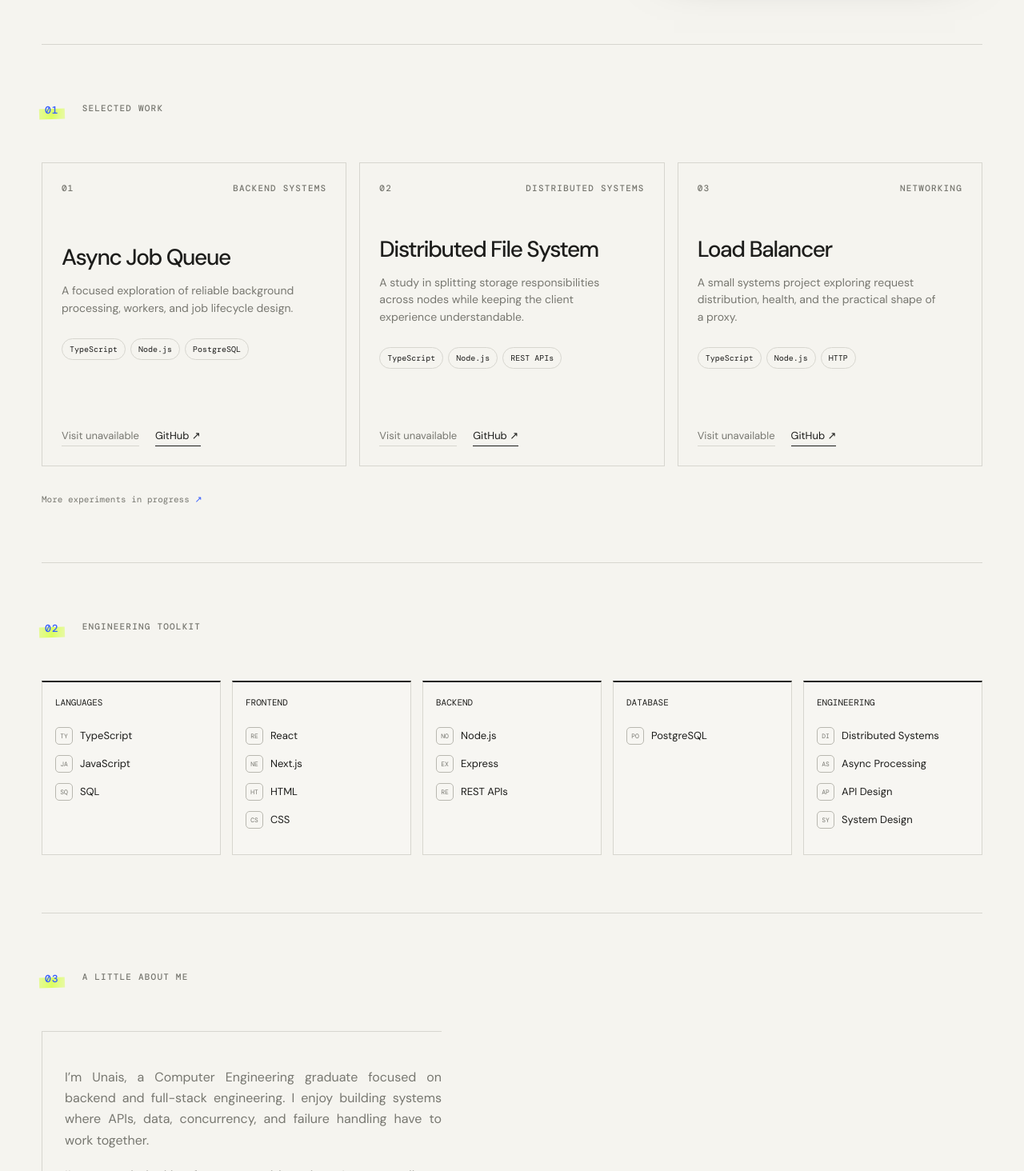
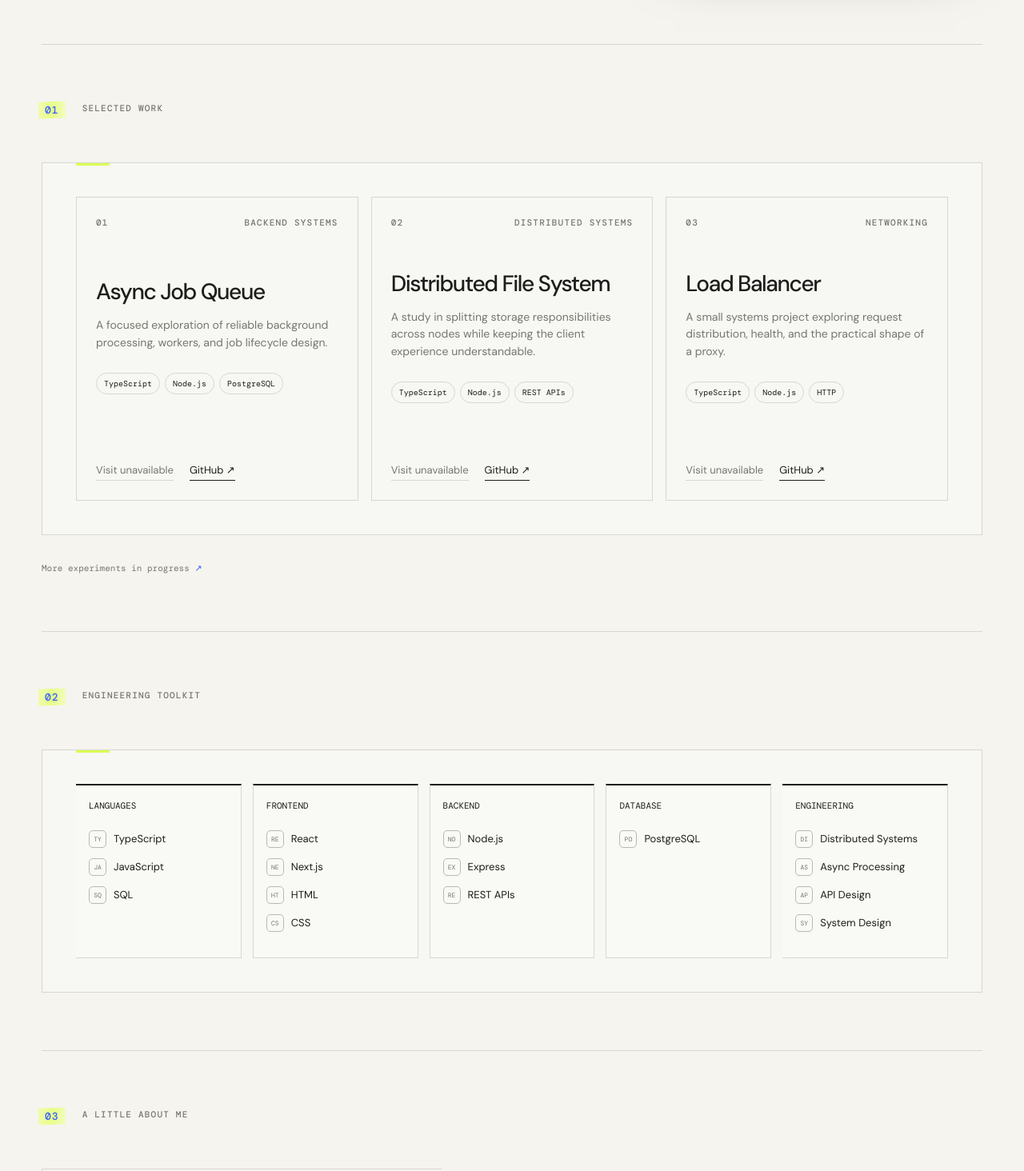
Before and after one commit to unais-08/portfolio, a React (Vite) app: page / in a window 1280 px wide. Shown: the part 606-2070 px from the top of the page at 80% size. Built offline with nearby package versions, Linux system fonts and the light colour scheme.

Commit message:
feat: enhance layout and styling for project and skills sections; improve hover effects and responsiveness

```diff
--- a/src/index.css
+++ b/src/index.css
@@ -231,8 +231,8 @@ h2 em {
     content: '';
     position: absolute;
     z-index: -1;
-    inset: 42% -3px -2px;
-    background: linear-gradient(100deg, rgba(217, 255, 82, .55), rgba(217, 255, 82, .9), rgba(217, 255, 82, .45));
+    inset: -1px -4px -1px;
+    background: linear-gradient(100deg, rgba(239, 255, 153, .72), rgba(229, 255, 122, .88), rgba(242, 255, 174, .68));
     transform: rotate(-2deg);
 }
 
@@ -250,6 +250,26 @@ h2 em {
     display: grid;
     grid-template-columns: repeat(3, 1fr);
     gap: 16px;
+    padding: clamp(24px, 4vw, 42px);
+    position: relative;
+    border: 1px solid var(--line);
+    background: rgba(255, 255, 255, .22);
+    transition: background .25s, border-color .25s;
+}
+
+.project-grid:hover {
+    background: #fff;
+    border-color: #b9b8b0;
+}
+
+.project-grid::before {
+    content: '';
+    position: absolute;
+    top: 0;
+    left: clamp(24px, 4vw, 42px);
+    width: 42px;
+    height: 3px;
+    background: var(--accent);
 }
 
 .project-card {
@@ -406,13 +426,39 @@ h2 em {
 .skills-grid {
     display: grid;
     grid-template-columns: repeat(4, 1fr);
-    gap: 20px;
+    gap: 0;
     margin-top: 56px;
+    padding: clamp(24px, 4vw, 42px);
+    position: relative;
+    border: 1px solid var(--line);
+    background: rgba(255, 255, 255, .22);
+    transition: background .25s, border-color .25s;
+}
+
+.skills-grid:hover {
+    background: #fff;
+    border-color: #b9b8b0;
+}
+
+.skills-grid::before {
+    content: '';
+    position: absolute;
+    top: 0;
+    left: clamp(24px, 4vw, 42px);
+    width: 42px;
+    height: 3px;
+    background: var(--accent);
 }
 
 .skill-group {
-    border-top: 1px solid var(--ink);
-    padding-top: 15px;
+    min-height: 190px;
+    padding: 14px 20px 8px;
+    border-top: 1px solid var(--line);
+    border-left: 1px solid var(--line);
+}
+
+.skill-group:nth-child(4n + 1) {
+    border-left: 0;
 }
 
 .skill-group h3 {
@@ -752,6 +798,11 @@ h2 em {
         min-height: 330px;
     }
 
+    .project-grid {
+        padding: 22px 16px;
+        gap: 12px;
+    }
+
     .about-grid {
         grid-template-columns: 1fr;
         gap: 42px;
@@ -784,7 +835,21 @@ h2 em {
 
     .skills-grid {
         margin-top: 52px;
-        gap: 35px;
+        padding: 22px 16px;
+        gap: 0;
+    }
+
+    .skill-group {
+        min-height: 180px;
+        padding: 18px 12px 8px;
+    }
+
+    .skill-group:nth-child(4n + 1) {
+        border-left: 1px solid var(--line);
+    }
+
+    .skill-group:nth-child(2n + 1) {
+        border-left: 0;
     }
 
 
```
